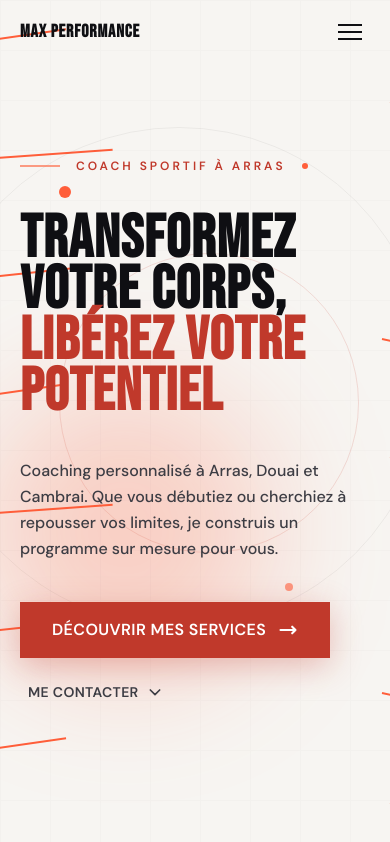
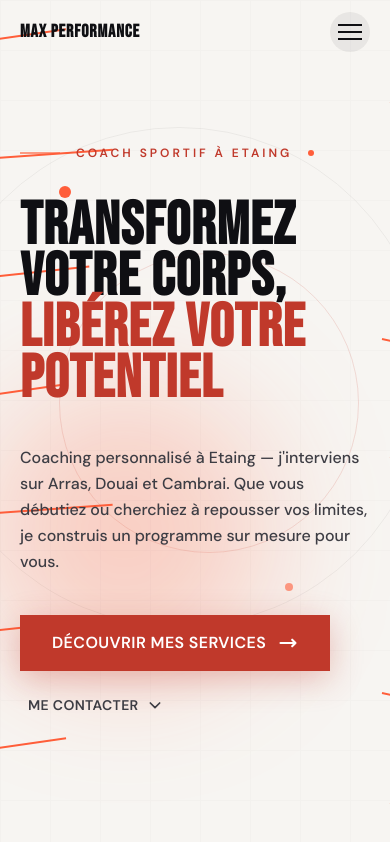
Before and after one commit to Paul-Carouge/Max-Performance, a Next.js app: page / in a window 390 px wide. Shown: the top 842 px of the page. Built offline with nearby package versions, Linux system fonts and the light colour scheme.

Commit message:
fix: Etaing comme localité, hamburger adaptatif dark/light, métadonnées SEO mises à jour

```diff
--- a/src/app/layout.tsx
+++ b/src/app/layout.tsx
@@ -26,10 +26,11 @@ const dmSans = DM_Sans({
 });
 
 export const metadata: Metadata = {
-  title: "Max Performance | Coach Sportif à Arras",
+  title: "Max Performance | Coach Sportif à Etaing — Arras, Douai, Cambrai",
   description:
-    "Coach sportif à Arras, Douai et Cambrai. Coaching individuel, collectif, running et préparation physique personnalisée. Séance à partir de 20€.",
+    "Coach sportif à Etaing, intervenant sur Arras, Douai et Cambrai. Coaching individuel, collectif, running et préparation physique personnalisée. Séance à partir de 20€.",
   keywords: [
+    "coach sportif Etaing",
     "coach sportif Arras",
     "coach sportif Douai",
     "coach sportif Cambrai",
@@ -39,9 +40,9 @@ export const metadata: Metadata = {
     "Max Performance",
   ],
   openGraph: {
-    title: "Max Performance | Coach Sportif à Arras",
+    title: "Max Performance | Coach Sportif à Etaing — Arras, Douai, Cambrai",
     description:
-      "Coach sportif à Arras. Coaching individuel dès 20€, collectif, running et préparation physique.",
+      "Coach sportif à Etaing. Coaching individuel dès 20€, collectif, running et préparation physique.",
     type: "website",
     locale: "fr_FR",
     siteName: "Max Performance",
@@ -55,10 +56,10 @@ const jsonLd = {
   "@type": "LocalBusiness",
   name: "Max Performance",
   description:
-    "Coach sportif à Arras, Douai et Cambrai. Coaching individuel, collectif, running et préparation physique.",
+    "Coach sportif à Etaing — intervention sur Arras, Douai et Cambrai. Coaching individuel, collectif, running et préparation physique.",
   address: {
     "@type": "PostalAddress",
-    addressLocality: "Arras",
+    addressLocality: "Etaing",
     addressRegion: "Hauts-de-France",
     addressCountry: "FR",
   },
--- a/src/components/footer.tsx
+++ b/src/components/footer.tsx
@@ -19,7 +19,7 @@ export default function Footer() {
               MAX PERFORMANCE
             </h3>
             <p className="text-text-dark-muted text-sm leading-relaxed max-w-xs font-body normal-case tracking-normal">
-              Coaching sportif personnalisé à Arras, Douai et Cambrai. Transformez votre corps, libérez votre potentiel.
+              Coaching sportif personnalisé à Etaing — intervention sur Arras, Douai et Cambrai. Transformez votre corps, libérez votre potentiel.
             </p>
           </div>
 
--- a/src/components/hero.tsx
+++ b/src/components/hero.tsx
@@ -117,7 +117,7 @@ export default function Hero() {
           <div className="hero-badge inline-flex items-center gap-4 mb-10 md:mb-12">
             <span className="w-10 h-0.5 bg-energy/60" aria-hidden="true" />
             <span className="text-red font-semibold tracking-[0.25em] text-xs uppercase">
-              Coach sportif à Arras
+              Coach sportif à Etaing
             </span>
             <span className="w-1.5 h-1.5 bg-energy rounded-full" aria-hidden="true" />
           </div>
@@ -134,7 +134,7 @@ export default function Hero() {
 
           {/* Subtitle */}
           <p className="hero-sub text-base md:text-lg text-text-soft max-w-lg mb-10 leading-relaxed font-medium font-body normal-case tracking-normal">
-            Coaching personnalisé à Arras, Douai et Cambrai. Que vous débutiez
+            Coaching personnalisé à Etaing — j'interviens sur Arras, Douai et Cambrai. Que vous débutiez
             ou cherchiez à repousser vos limites, je construis un programme sur
             mesure pour vous.
           </p>
--- a/src/components/navbar.tsx
+++ b/src/components/navbar.tsx
@@ -77,7 +77,7 @@ export default function Navbar() {
           {/* Mobile toggle */}
           <button
             onClick={() => setOpen(!open)}
-            className="md:hidden relative z-50 w-10 h-10 flex items-center justify-center text-text"
+            className="md:hidden relative z-50 w-10 h-10 flex items-center justify-center rounded-full bg-text/[0.06] text-text dark:bg-white/[0.08] dark:text-white transition-colors duration-300"
             aria-label={open ? "Fermer le menu" : "Ouvrir le menu"}
           >
             <div className="w-6 h-4 relative flex flex-col justify-between">
```
